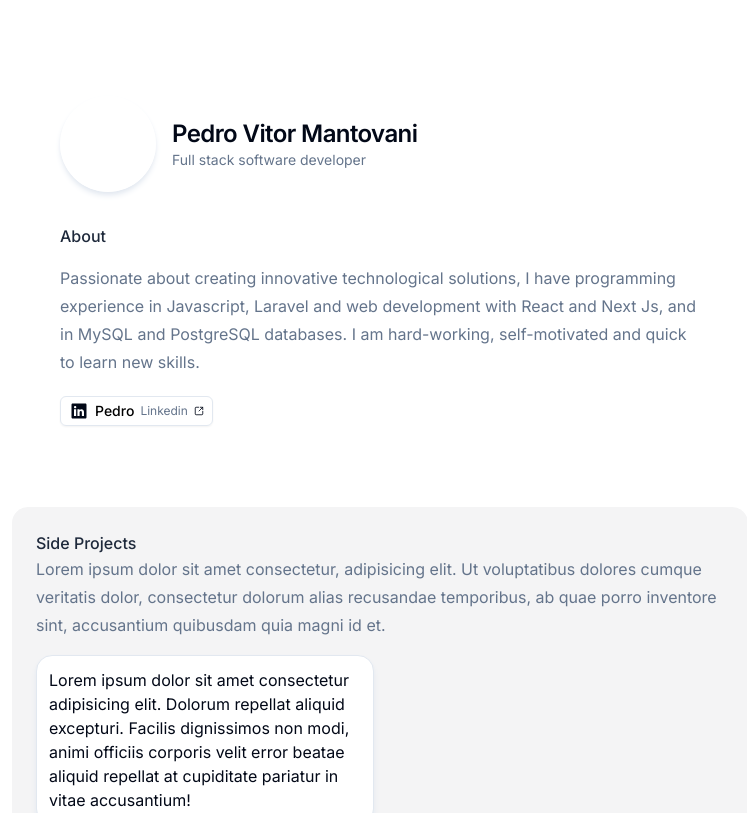
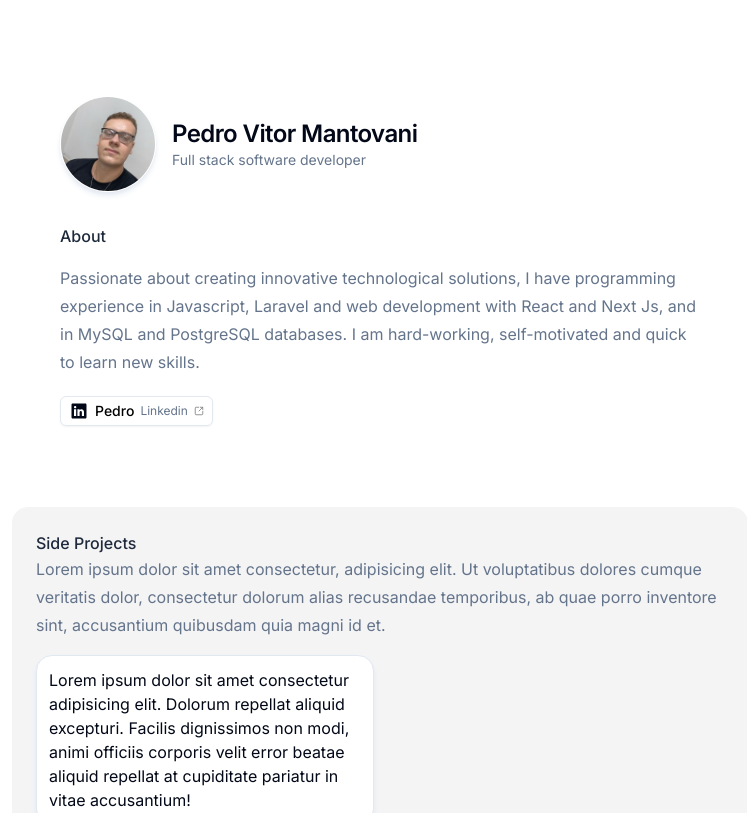
Before and after one commit to Pedrinvits/personal-portfolio, a Next.js app: page / in a window 1280 px wide. Shown: the top 813 px of the page, without its empty margins (260-1007 px from the left). Built offline with nearby package versions, Linux system fonts and the light colour scheme.

Commit message:
feat : add image in bio component

```diff
--- a/src/components/bio/index.tsx
+++ b/src/components/bio/index.tsx
@@ -2,7 +2,7 @@ import Image from "next/image";
 import { SquareArrowOutUpRight } from 'lucide-react';
 import { IoLogoLinkedin } from "react-icons/io";
 import { IoLogoInstagram } from "react-icons/io5";
-// import Picture from '';
+import Picture from '../../../public/me.jpeg';
 
 const Bio = () => {
     return (
@@ -10,7 +10,7 @@ const Bio = () => {
             <header className="flex flex-col gap-8">
                 <div className="flex items-center gap-4">
                     <div className="relative flex size-24 shrink-0 overflow-hidden rounded-full border border-white shadow-md shadow-slate-200">
-                        {/* <Image src={Picture} alt="" className="object-cover w-full h-full" /> */}
+                        <Image src={Picture} alt="pedro photo" className="object-cover w-full h-full" />
                     </div>
                     <div>
                         <h1 className="flex scroll-m-20 text-2xl font-semibold tracking-tight">Pedro Vitor Mantovani</h1>
@@ -29,7 +29,7 @@ const Bio = () => {
                                     <IoLogoLinkedin size={20}/>
                                     <span className="not-prose text-black">Pedro</span>
                                     <span className="not-prose text-xs font-normal text-slate-500">Linkedin</span>
-                                    <SquareArrowOutUpRight size={10}/>
+                                    <SquareArrowOutUpRight size={10} color="gray"/>
                                 </a>
                             </li>
                         </ul>
```
